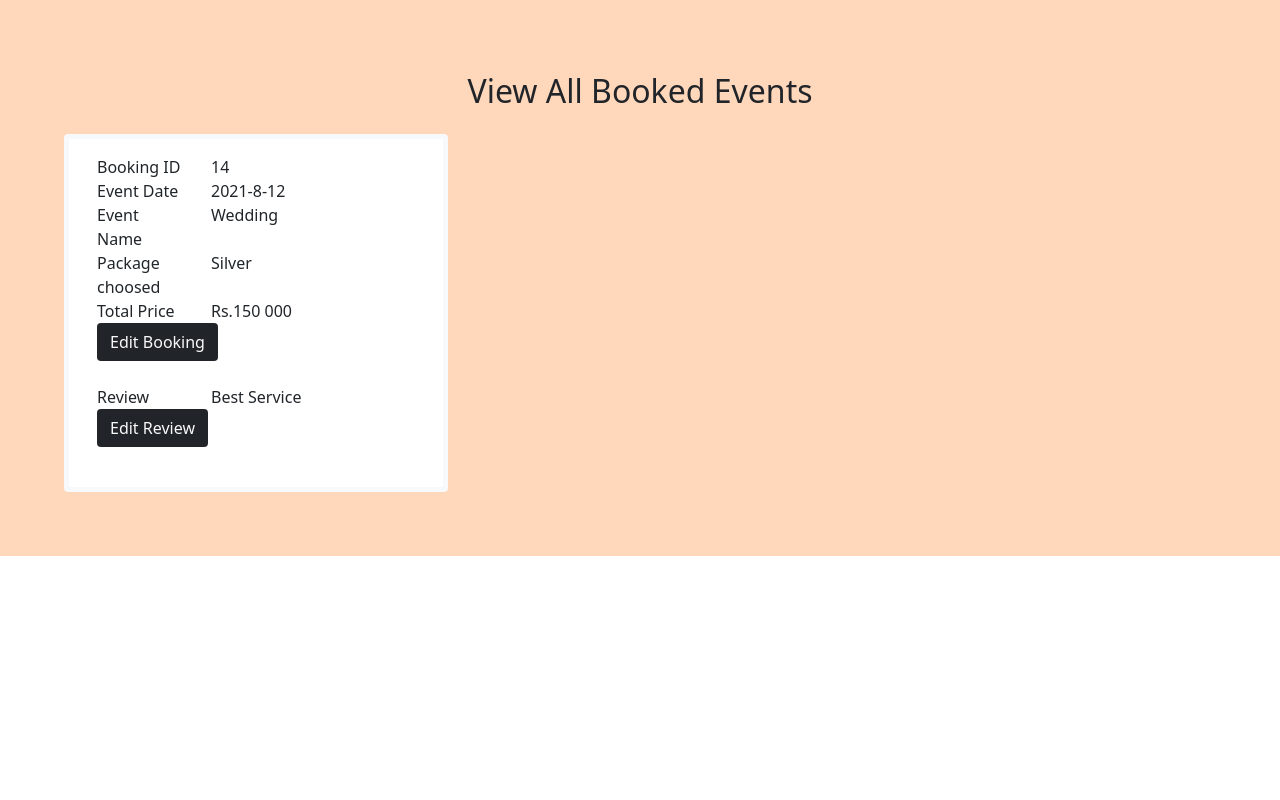
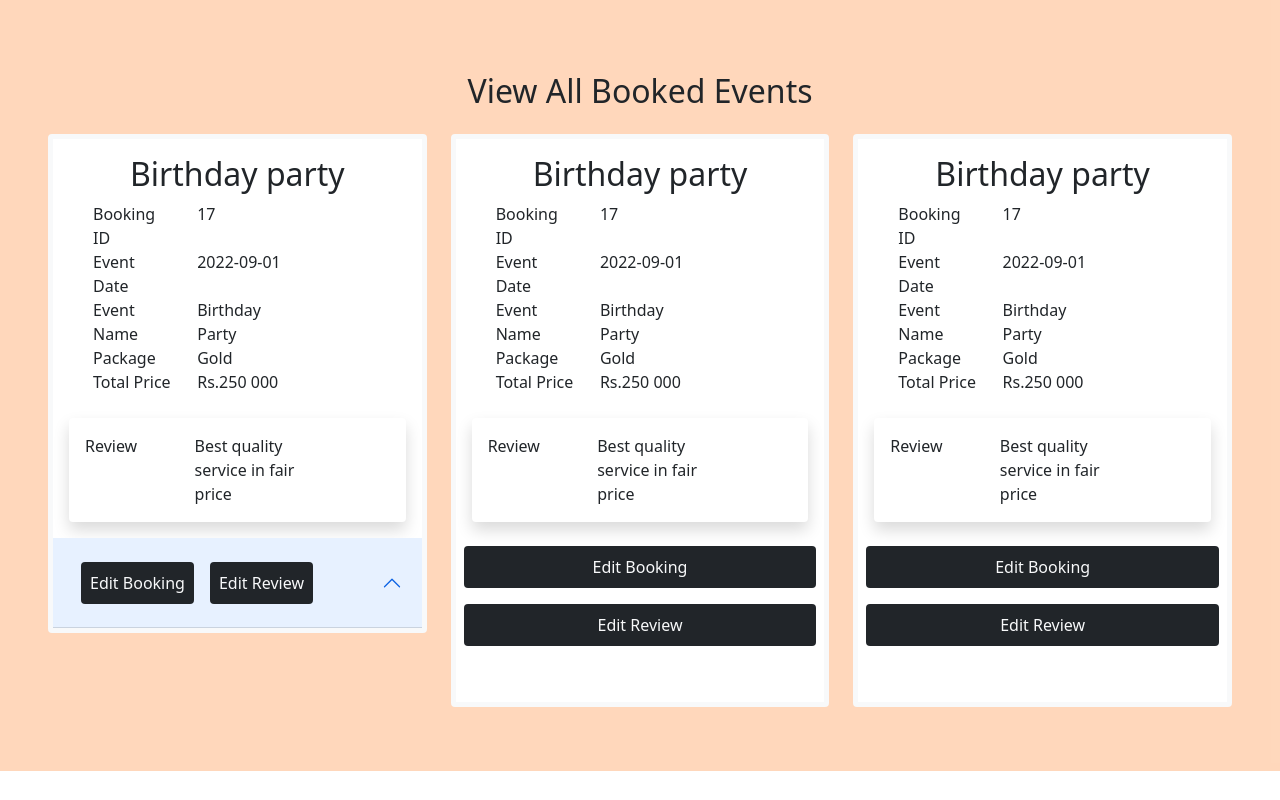
Before and after one commit to FarzanFrost/Flash, a React (Create React App) app in the folder flash-front-end/: page /ViewEventsForCustomer in a window 1280 px wide. Built offline with nearby package versions, Linux system fonts and the light colour scheme.

Commit message:
modified view events for customer ui

```diff
--- a/flash-front-end/src/ViewEventsForCustomer.js
+++ b/flash-front-end/src/ViewEventsForCustomer.js
@@ -29,75 +29,169 @@ const ViewEventsForCustomer = () => {
 
                 <h2 className="m-3 p-2" style={{textAlign: "Center"}}>View All Booked Events</h2>
 
-                {/*carousal*/}
-                <div id="carouselExampleCaptions" className="carousel slide m-3" data-bs-ride="false">
+                <div className="row">
 
                     <div className="col-md-4 mb-3">
                         <div className="card border-light border-5">
                             <div className="card-body">
 
                                 <div className="container">
+                                    <h2 style={{textAlign: "Center"}}>Birthday party</h2>
                                     <div className="row">
                                         <div className="col-6 col-sm-4">Booking ID</div>
-                                                <div className="col-6 col-sm-6">14</div>
+                                        <div className="col-6 col-sm-5">17</div>
 
 
                                         <div className="w-100 d-none d-md-block"></div>
 
                                         <div className="col-6 col-sm-4">Event Date</div>
-                                                <div className="col-6 col-sm-6">2021-8-12</div>
+                                        <div className="col-6 col-sm-5">2022-09-01</div>
 
                                         <div className="w-100 d-none d-md-block"></div>
 
                                         <div className="col-6 col-sm-4">Event Name</div>
-                                                <div className="col-6 col-sm-6">Wedding</div>
+                                        <div className="col-6 col-sm-5">Birthday Party</div>
 
                                         <div className="w-100 d-none d-md-block"></div>
 
-                                                <div className="col-6 col-sm-4">Package choosed</div>
-                                                <div className="col-6 col-sm-6">Silver</div>
+                                        <div className="col-6 col-sm-4">Package</div>
+                                        <div className="col-6 col-sm-5">Gold</div>
 
                                         <div className="w-100 d-none d-md-block"></div>
 
                                         <div className="col-6 col-sm-4">Total Price</div>
-                                                <div className="col-6 col-sm-6">Rs.150 000</div>
+                                        <div className="col-6 col-sm-5">Rs.250 000</div>
 
                                     </div>
-                                            <a href="#" className="btn bg-dark text-light" >Edit Booking</a>
+
+                                </div>
+
+                                <br/>
+                                <div className="container shadow p-3  bg-white rounded ">
+                                    <div className="row">
+                                        <div className="col-6 col-sm-4">Review</div>
+                                        <div className="col-6 col-sm-6">Best quality service in fair price</div>
+                                    </div>
+
+                                </div>
+
+                            </div>
+                            <div className="accordion-button">
+                            <a href="#" className="btn bg-dark text-light m-2 p-2" >Edit Booking</a>
+                            <a href="#" className="btn bg-dark text-light m-2 p-2">Edit Review</a><br/><br/>
+                            </div>
+                        </div>
+
+                    </div>
+
+                    <div className="col-md-4 mb-3">
+                        <div className="card border-light border-5">
+                            <div className="card-body">
+
+                                <div className="container">
+                                    <h2 style={{textAlign: "Center"}}>Birthday party</h2>
+                                    <div className="row">
+                                        <div className="col-6 col-sm-4">Booking ID</div>
+                                        <div className="col-6 col-sm-5">17</div>
+
+
+                                        <div className="w-100 d-none d-md-block"></div>
+
+                                        <div className="col-6 col-sm-4">Event Date</div>
+                                        <div className="col-6 col-sm-5">2022-09-01</div>
+
+                                        <div className="w-100 d-none d-md-block"></div>
+
+                                        <div className="col-6 col-sm-4">Event Name</div>
+                                        <div className="col-6 col-sm-5">Birthday Party</div>
+
+                                        <div className="w-100 d-none d-md-block"></div>
+
+                                        <div className="col-6 col-sm-4">Package</div>
+                                        <div className="col-6 col-sm-5">Gold</div>
+
+                                        <div className="w-100 d-none d-md-block"></div>
+
+                                        <div className="col-6 col-sm-4">Total Price</div>
+                                        <div className="col-6 col-sm-5">Rs.250 000</div>
+
+                                    </div>
+
+                                </div>
+
+                                <br/>
+                                <div className="container shadow p-3  bg-white rounded ">
+                                    <div className="row">
+                                        <div className="col-6 col-sm-4">Review</div>
+                                        <div className="col-6 col-sm-6">Best quality service in fair price</div>
+                                    </div>
+
+                                </div>
+
+                            </div>
+                            <a href="#" className="btn bg-dark text-light m-2 p-2" >Edit Booking</a>
+                            <a href="#" className="btn bg-dark text-light m-2 p-2">Edit Review</a><br/><br/>
+                        </div>
+
                     </div>
 
 
-                                            {/*<p className="card-text">*/}
-                                                {/*<h5>Booking ID:14</h5>*/}
-                                                {/*<h5>Event Date:2021-8-12</h5>*/}
-                                                {/*<h5>Event Name:Wedding</h5>*/}
-                                                {/*<h5>Package chose:Silver</h5>*/}
-                                                {/*<h5>Total price: Rs.150 000</h5>*/}
+                    <div className="col-md-4 mb-3">
+                        <div className="card border-light border-5">
+                            <div className="card-body">
+
+                                <div className="container">
+                                    <h2 style={{textAlign: "Center"}}>Birthday party</h2>
+                                    <div className="row">
+                                        <div className="col-6 col-sm-4">Booking ID</div>
+                                        <div className="col-6 col-sm-5">17</div>
 
 
+                                        <div className="w-100 d-none d-md-block"></div>
+
+                                        <div className="col-6 col-sm-4">Event Date</div>
+                                        <div className="col-6 col-sm-5">2022-09-01</div>
+
+                                        <div className="w-100 d-none d-md-block"></div>
+
+                                        <div className="col-6 col-sm-4">Event Name</div>
+                                        <div className="col-6 col-sm-5">Birthday Party</div>
+
+                                        <div className="w-100 d-none d-md-block"></div>
+
+                                        <div className="col-6 col-sm-4">Package</div>
+                                        <div className="col-6 col-sm-5">Gold</div>
+
+                                        <div className="w-100 d-none d-md-block"></div>
+
+                                        <div className="col-6 col-sm-4">Total Price</div>
+                                        <div className="col-6 col-sm-5">Rs.250 000</div>
+
+                                    </div>
+
+                                </div>
 
                                 <br/>
-                                                <div class="container">
+                                <div className="container shadow p-3  bg-white rounded ">
                                     <div className="row">
                                         <div className="col-6 col-sm-4">Review</div>
-                                                            <div className="col-6 col-sm-6">Best Service</div>
+                                        <div className="col-6 col-sm-6">Best quality service in fair price</div>
                                     </div>
-                                                            <a href="#" className="btn bg-dark text-light"  >Edit Review</a><br/><br/>
 
                                 </div>
-                                            {/*</p>*/}
+
+                            </div>
+                            <a href="#" className="btn bg-dark text-light m-2 p-2" >Edit Booking</a>
+                            <a href="#" className="btn bg-dark text-light m-2 p-2">Edit Review</a><br/><br/>
+                        </div>
+
+                    </div>
 
 
             </div>
             </div>
     </div>
 
-                </div>
-
-            </div>
-
-    </div>
-
     )
 }
 
--- a/flash-front-end/src/oldHeader.js
+++ b/flash-front-end/src/oldHeader.js
@@ -8,7 +8,7 @@ const OldHeader = () => {
         <nav className="navbar navbar-expand-md  navbar-dark bg-dark pt-1 pb-1">
             <div className="container-lg ms-0 me-0">
                 <a className="navbar-brand shadow-lg text-white" href="#">Studio Flash
-                    <img src={FlashLogo} alt="logo" height="300px" width="300px" class="d-inline-block align-top p-0"/>
+                    <img src={FlashLogo} alt="logo" height="65px" width="70px" class="d-inline-block align-top p-0"/>
                 </a>
                 <button className="navbar-toggler" type="button" data-bs-toggle="collapse" data-bs-target="#toggleMobileMenu"
                         aria-controls="#toggleMobileMenu" aria-expanded="false" aria-label="Toggle navigation">
```
Lines whose indentation alone changed are shown as unchanged.
